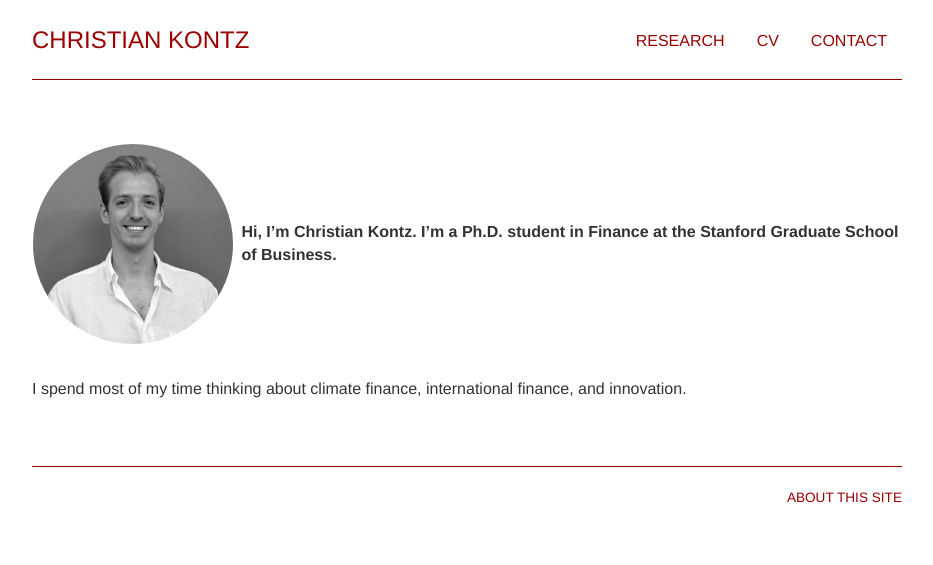
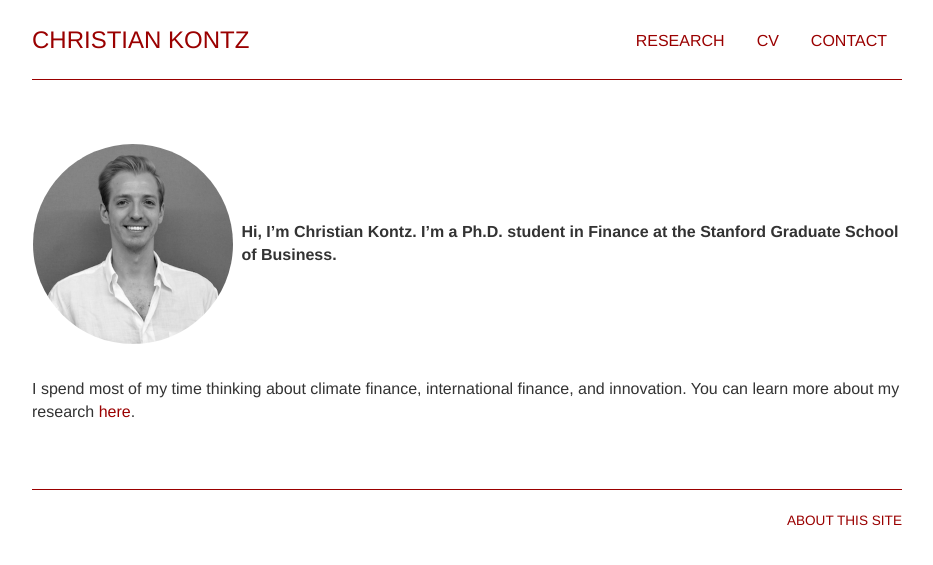
Before and after one commit to cg89x/cg89x.github.io, a Jekyll site: the page built from index.md, in a window 1280 px wide. Shown: the top 565 px of the page, without its empty margins (173-1106 px from the left). Built offline with Jekyll 4.4.1, drawn with Linux system fonts in a browser that asks for light colours; some web fonts are replaced.

Commit message:
updates, research

```diff
--- a/index.md
+++ b/index.md
@@ -15,7 +15,7 @@ contact: passive
 <br>
 
 I spend most of my time thinking about climate finance, international finance, and innovation.
-<!-- You can learn more about my research <a href="/research">here</a>. -->
+You can learn more about my research <a href="/research">here</a>.
 
 <br>
 <br>
```
